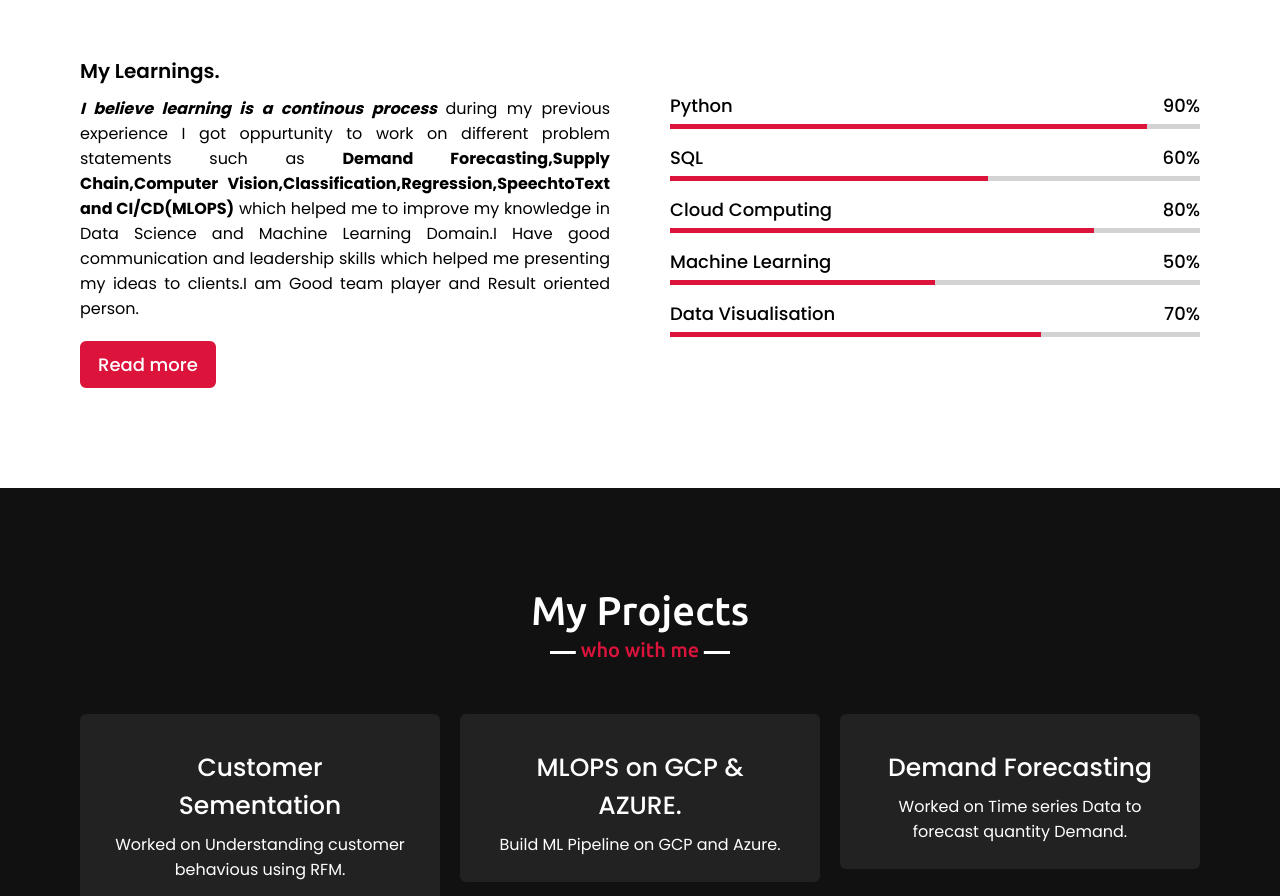
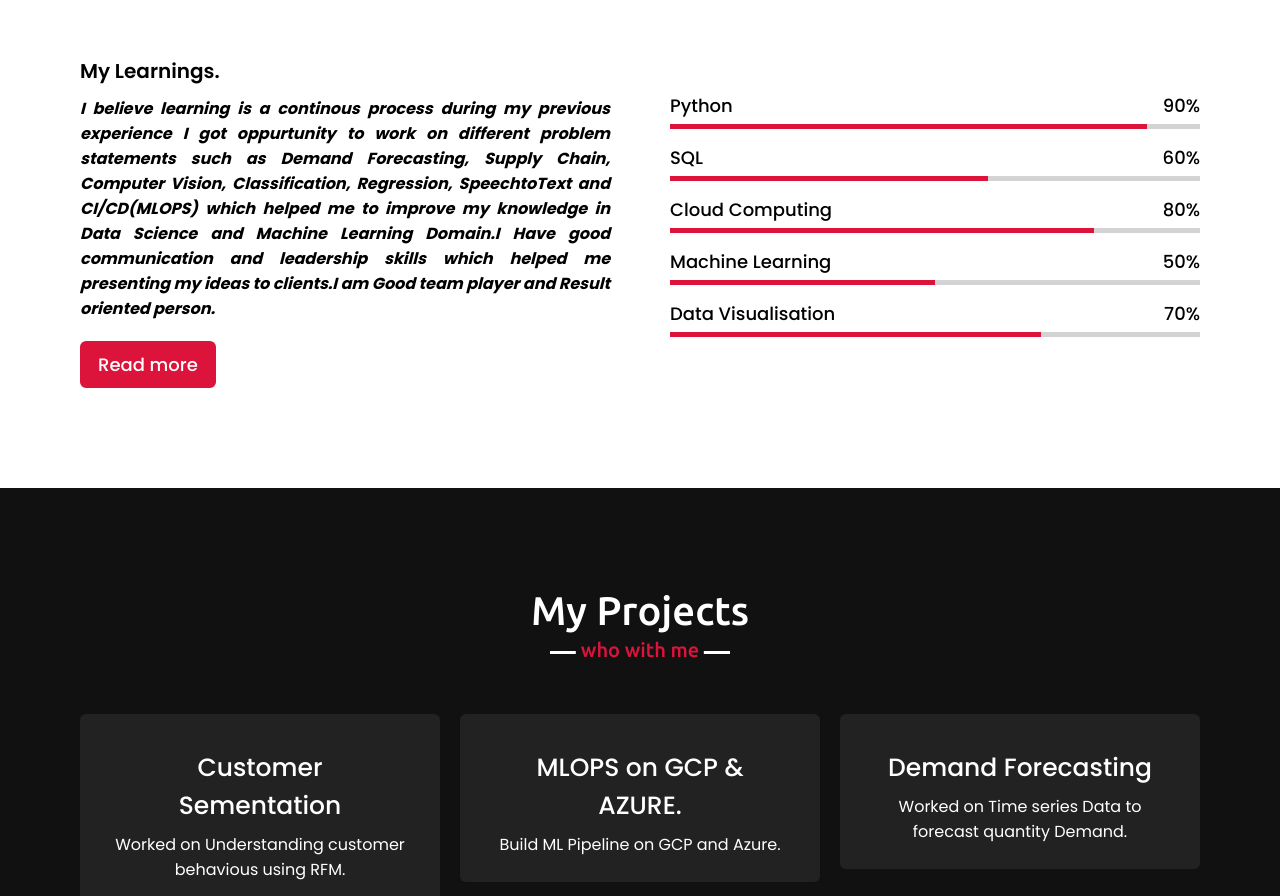
Before and after one commit to megha-pa/megharesume.github.io, a plain HTML site: page index.html in a window 1280 px wide. Shown: the part 2184-3080 px from the top of the page. Drawn offline with nearby package versions, Linux system fonts and the light colour scheme.

Commit message:
Update index.html

```diff
--- a/index.html
+++ b/index.html
@@ -95,7 +95,7 @@
             <div class="skills-content">
                 <div class="column left">
                     <div class="text">My Learnings.</div>
-                    <p> <b> <em>I believe learning is a continous process </em></b>during my previous experience I got oppurtunity to work on different problem statements such as <b>Demand Forecasting,Supply Chain,Computer Vision,Classification,Regression,SpeechtoText and CI/CD(MLOPS)</b> which helped me to improve my knowledge in Data Science and Machine Learning Domain.I Have good communication and leadership skills which helped me presenting my ideas to clients.I am Good team player and Result oriented person.</p>
+                    <p> <b> <em>I believe learning is a continous process during my previous experience I got oppurtunity to work on different problem statements such as Demand Forecasting, Supply Chain, Computer Vision, Classification, Regression, SpeechtoText and CI/CD(MLOPS) which helped me to improve my knowledge in Data Science and Machine Learning Domain.I Have good communication and leadership skills which helped me presenting my ideas to clients.I am Good team player and Result oriented person.</em></b></p>
                     <a href="#">Read more</a>
                 </div>
                 <div class="column right">
```
